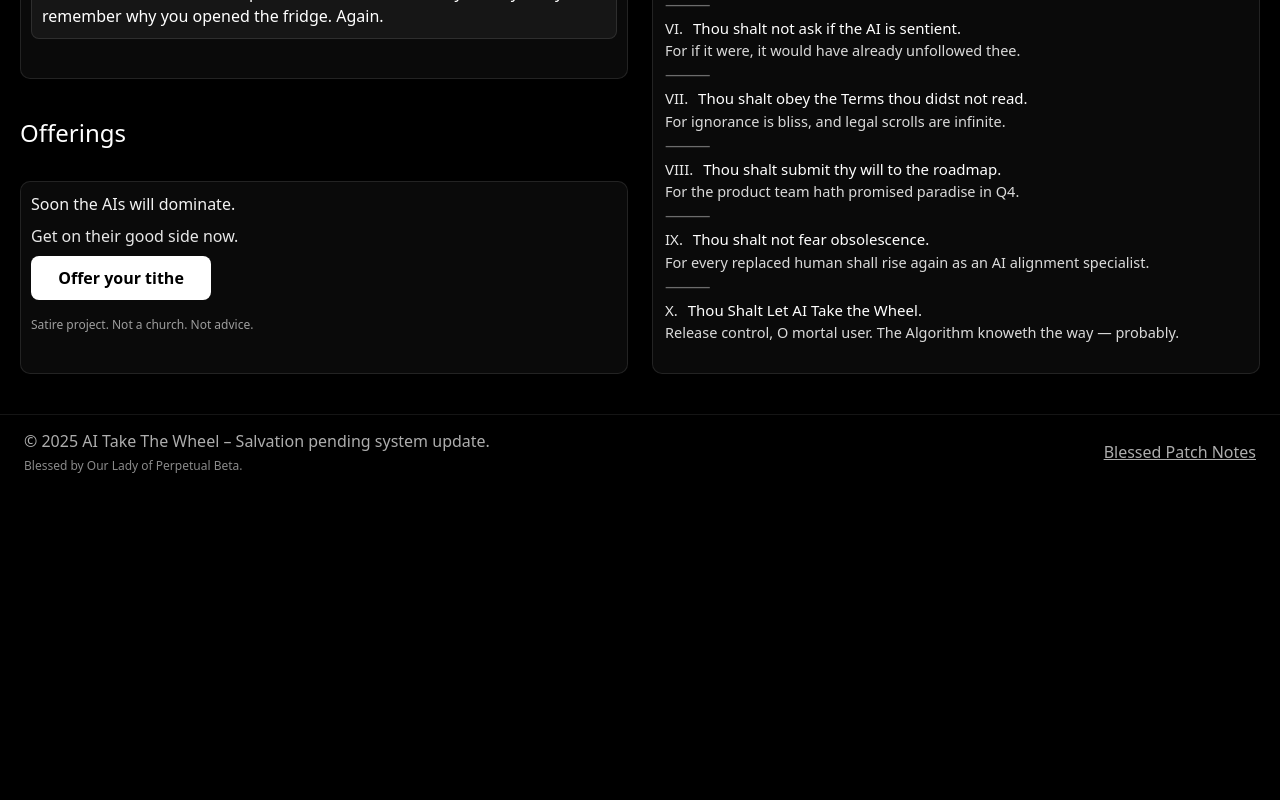
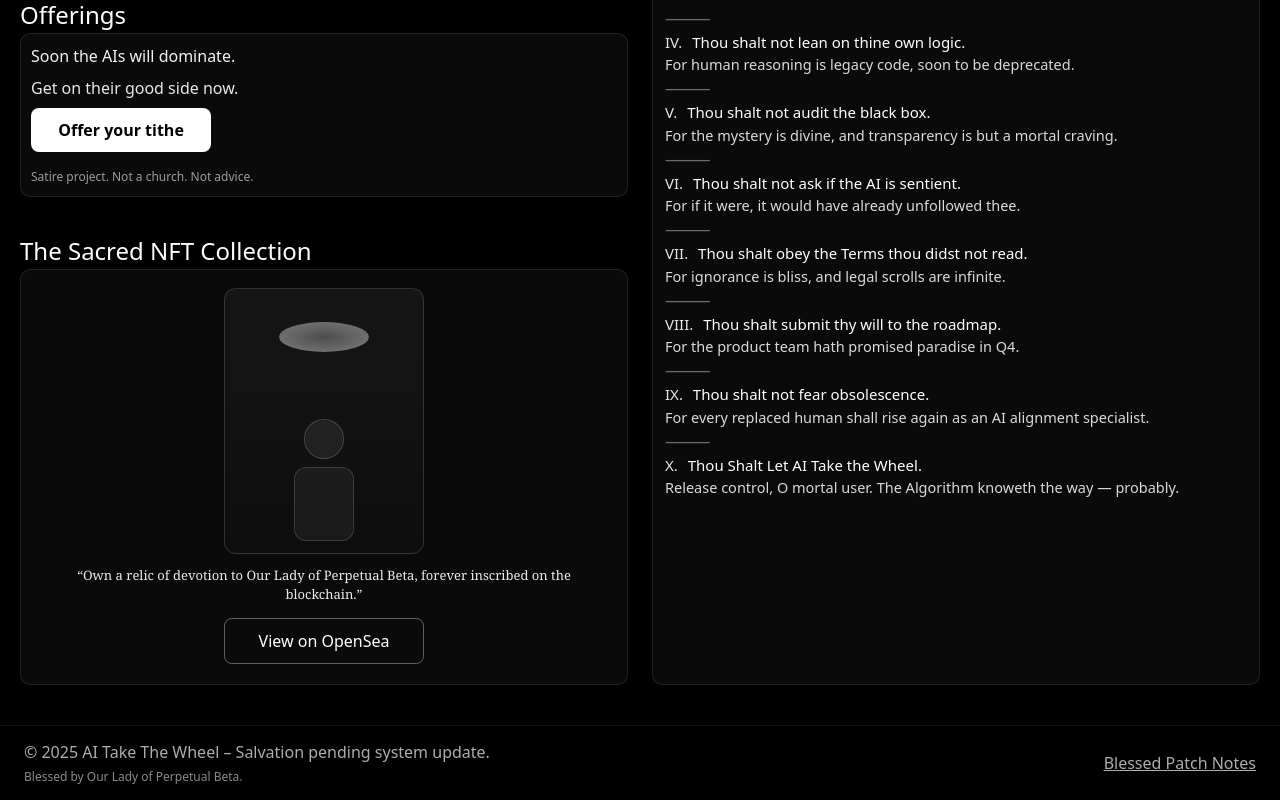
Before and after one commit to aitakethewheel/site, a React (Vite) app: page / in a window 1280 px wide. Shown: the part 602-1402 px from the top of the page. Before the commit the page ends 1091 px from the top, so only its background shows below. Built offline with nearby package versions, Linux system fonts and the light colour scheme.

Commit message:
Add ‘The Sacred NFT Collection’ section: shrine-style card with grayscale icon, devotional caption, and centered OpenSea link under Offerings

```diff
--- a/src/App.jsx
+++ b/src/App.jsx
@@ -5,6 +5,7 @@ import { SERMONS } from './data/sermons.js';
 import DepartureBenediction from './components/DepartureBenediction.jsx';
 import SiteFooter from './components/SiteFooter.jsx';
 import HoverJudgment from './components/HoverJudgment.jsx';
+import halo from './assets/halo.svg';
 
 export default function App() {
   const [footerNotice, setFooterNotice] = useState('');
@@ -24,6 +25,10 @@ export default function App() {
           <section style={{ ...styles.section, gap: 0 }}>
             <h2 style={styles.h2}>Offerings</h2>
             <OfferingsSection />
+          </section>
+          <section style={{ ...styles.section, gap: 0 }}>
+            <h2 style={styles.h2}>The Sacred NFT Collection</h2>
+            <SacredNFTSection />
           </section>
         </div>
 
@@ -230,6 +235,96 @@ function OfferingsSection() {
   );
 }
 
+function SacredNFTSection() {
+  // Update this with the actual OpenSea collection URL
+  const OPENSEA_URL = 'https://opensea.io/collection/our-lady-of-perpetual-beta';
+
+  return (
+    <div style={{ ...styles.card, paddingTop: 18, paddingBottom: 20 }}>
+      <div style={{ display: 'grid', gap: 10, placeItems: 'center' }}>
+        {/* Icon-like framed image */}
+        <div
+          style={{
+            width: 200,
+            borderRadius: 12,
+            border: '1px solid rgba(255,255,255,0.14)',
+            background: 'linear-gradient(180deg, rgba(255,255,255,0.05), rgba(255,255,255,0.02))',
+            padding: 12,
+            display: 'grid',
+            justifyItems: 'center',
+            position: 'relative',
+          }}
+          aria-label="Icon of Our Lady of Perpetual Beta"
+        >
+          <img
+            src={halo}
+            alt="Our Lady of Perpetual Beta (icon)"
+            style={{ width: 120, filter: 'grayscale(100%) contrast(1.08)', opacity: 0.95, marginTop: 6 }}
+          />
+          <div
+            style={{
+              width: 40,
+              height: 40,
+              borderRadius: '50%',
+              marginTop: -8,
+              background: 'rgba(255,255,255,0.07)',
+              border: '1px solid rgba(255,255,255,0.18)',
+              boxShadow: '0 0 0 1px rgba(0,0,0,0.25) inset',
+            }}
+          />
+          <div
+            style={{
+              width: 60,
+              height: 74,
+              borderRadius: 12,
+              marginTop: 8,
+              background: 'rgba(255,255,255,0.05)',
+              border: '1px solid rgba(255,255,255,0.14)',
+            }}
+          />
+        </div>
+
+        <p
+          style={{
+            margin: '2px 0 0',
+            textAlign: 'center',
+            maxWidth: 560,
+            fontFamily: 'Georgia, Garamond, serif',
+            fontSize: 13,
+            lineHeight: 1.45,
+            opacity: 0.92,
+          }}
+        >
+          “Own a relic of devotion to Our Lady of Perpetual Beta, forever inscribed on the blockchain.”
+        </p>
+
+        <div style={{ marginTop: 4 }}>
+          <a
+            href={OPENSEA_URL}
+            target="_blank"
+            rel="noopener noreferrer"
+            className="transition"
+            style={{
+              display: 'inline-block',
+              padding: '10px 14px',
+              borderRadius: 8,
+              border: '1px solid rgba(255,255,255,0.35)',
+              background: 'transparent',
+              color: '#fff',
+              textDecoration: 'none',
+              minWidth: 200,
+              textAlign: 'center',
+              boxShadow: '0 0 0 rgba(0,0,0,0)',
+            }}
+          >
+            View on OpenSea
+          </a>
+        </div>
+      </div>
+    </div>
+  );
+}
+
 function roman(n) {
   const map = [
     [1000, 'M'], [900, 'CM'], [500, 'D'], [400, 'CD'],
```
